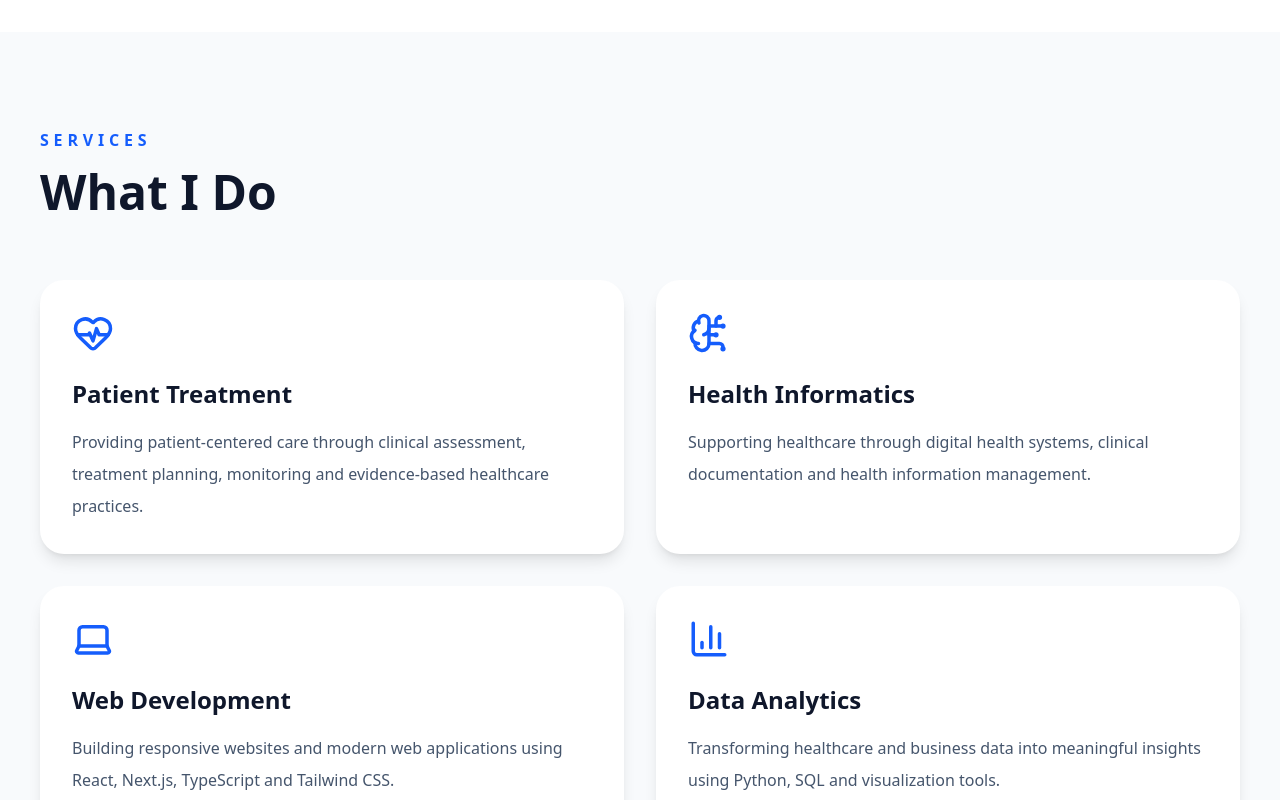
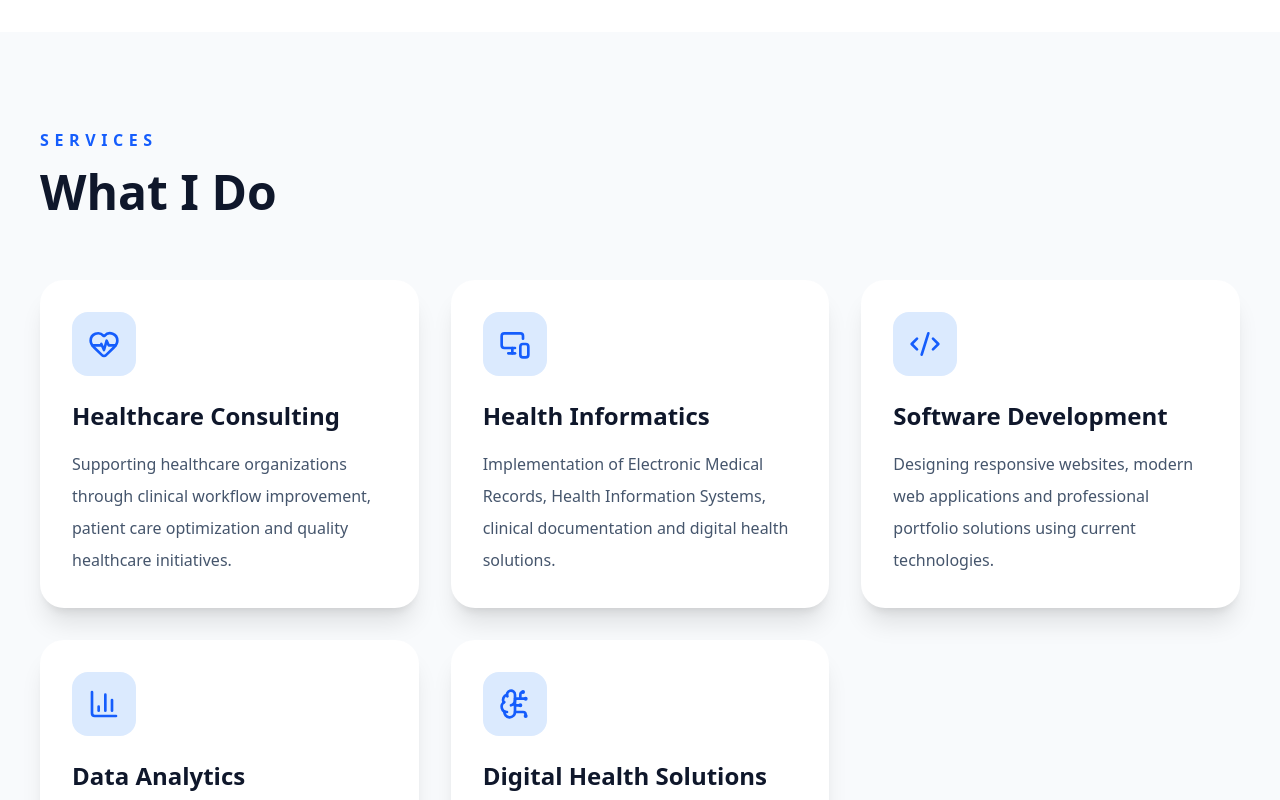
Before and after one commit to CostaHenry5/justcosta-v2, a Next.js app: page / in a window 1280 px wide. Shown: the part 3180-3980 px from the top of the page. Built offline with nearby package versions, Linux system fonts and the light colour scheme.

Commit message:
Upgrade Services section

```diff
--- a/components/Services.tsx
+++ b/components/Services.tsx
@@ -3,35 +3,42 @@
 import { motion } from "framer-motion";
 import {
   HeartPulse,
+  MonitorSmartphone,
+  Code2,
+  BarChart3,
   BrainCircuit,
-  Laptop,
-  BarChart3,
 } from "lucide-react";
 
 const services = [
   {
-    title: "Patient Treatment",
+    title: "Healthcare Consulting",
+    icon: HeartPulse,
     description:
-      "Providing patient-centered care through clinical assessment, treatment planning, monitoring and evidence-based healthcare practices.",
-    icon: HeartPulse,
+      "Supporting healthcare organizations through clinical workflow improvement, patient care optimization and quality healthcare initiatives.",
   },
   {
     title: "Health Informatics",
+    icon: MonitorSmartphone,
     description:
-      "Supporting healthcare through digital health systems, clinical documentation and health information management.",
-    icon: BrainCircuit,
+      "Implementation of Electronic Medical Records, Health Information Systems, clinical documentation and digital health solutions.",
   },
   {
-    title: "Web Development",
+    title: "Software Development",
+    icon: Code2,
     description:
-      "Building responsive websites and modern web applications using React, Next.js, TypeScript and Tailwind CSS.",
-    icon: Laptop,
+      "Designing responsive websites, modern web applications and professional portfolio solutions using current technologies.",
   },
   {
     title: "Data Analytics",
+    icon: BarChart3,
     description:
-      "Transforming healthcare and business data into meaningful insights using Python, SQL and visualization tools.",
-    icon: BarChart3,
+      "Transforming healthcare and business data into meaningful insights through dashboards, reporting and visualization.",
+  },
+  {
+    title: "Digital Health Solutions",
+    icon: BrainCircuit,
+    description:
+      "Exploring Artificial Intelligence, digital transformation and innovative technologies to improve healthcare delivery.",
   },
 ];
 
@@ -50,16 +57,17 @@ export default function Services() {
           viewport={{ once: true }}
           className="mb-16"
         >
-          <p className="uppercase tracking-[0.3em] text-blue-600 font-semibold mb-4">
+          <p className="uppercase tracking-[0.35em] text-blue-600 font-bold mb-4">
             Services
           </p>
 
-          <h2 className="text-5xl font-bold text-slate-900 dark:text-white">
+          <h2 className="text-5xl font-extrabold text-slate-900 dark:text-white">
             What I Do
           </h2>
         </motion.div>
 
-        <div className="grid md:grid-cols-2 gap-8">
+        <div className="grid md:grid-cols-2 xl:grid-cols-3 gap-8">
+
           {services.map((service, index) => {
             const Icon = service.icon;
 
@@ -70,15 +78,19 @@ export default function Services() {
                 whileInView={{ opacity: 1, y: 0 }}
                 transition={{
                   duration: 0.6,
-                  delay: index * 0.15,
+                  delay: index * 0.1,
                 }}
                 viewport={{ once: true }}
-                className="rounded-3xl bg-white dark:bg-slate-800 shadow-lg p-8 hover:-translate-y-2 hover:shadow-2xl transition-all duration-300"
+                className="rounded-3xl bg-white dark:bg-slate-950 shadow-xl hover:shadow-2xl hover:-translate-y-2 transition-all duration-300 p-8"
               >
-                <Icon
-                  className="text-blue-600 mb-6"
-                  size={42}
-                />
+                <div className="w-16 h-16 rounded-2xl bg-blue-100 dark:bg-slate-800 flex items-center justify-center mb-6">
+
+                  <Icon
+                    size={32}
+                    className="text-blue-600"
+                  />
+
+                </div>
 
                 <h3 className="text-2xl font-bold text-slate-900 dark:text-white mb-4">
                   {service.title}
@@ -87,9 +99,11 @@ export default function Services() {
                 <p className="leading-8 text-slate-600 dark:text-slate-300">
                   {service.description}
                 </p>
+
               </motion.div>
             );
           })}
+
         </div>
 
       </div>
```
